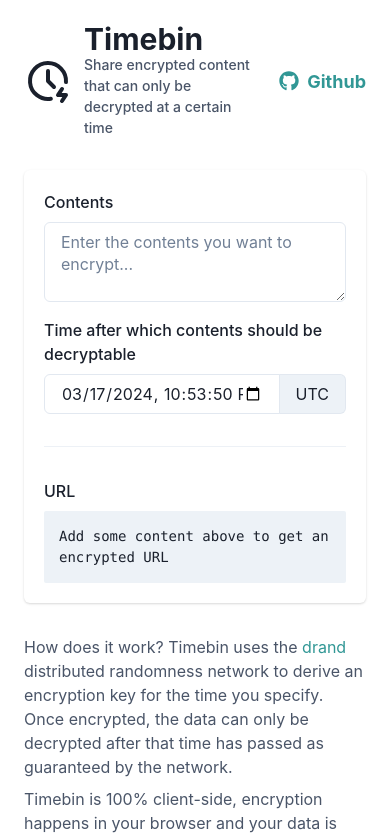
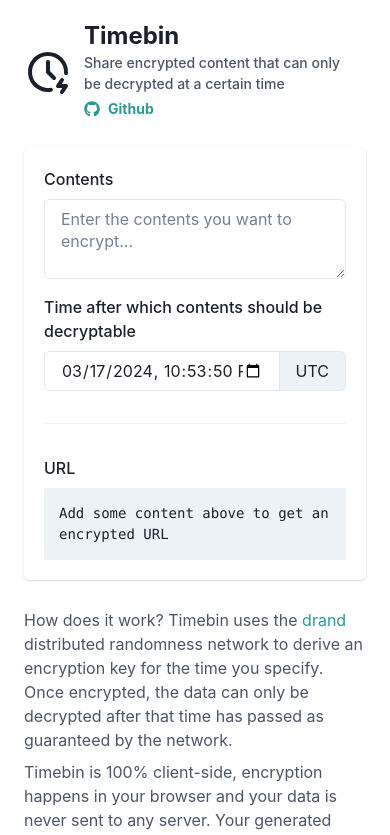
Before and after one commit to fabianlindfors/timebin, a React app: page / in a window 390 px wide. Shown: the top 835 px of the page. Built offline with nearby package versions, Linux system fonts and the light colour scheme; the HTML template or start-up script is replaced by a standard one; what tlock-js would draw is missing.

Commit message:
Make page responsive

```diff
--- a/package.json
+++ b/package.json
@@ -12,6 +12,7 @@
     "esbuild": "0.20.1"
   },
   "dependencies": {
+    "@chakra-ui/media-query": "^3.3.0",
     "@chakra-ui/react": "^2.8.2",
     "@emotion/react": "^11.11.4",
     "@emotion/styled": "^11.11.0",
--- a/src/App.tsx
+++ b/src/App.tsx
@@ -14,6 +14,7 @@
   Spacer,
   Divider,
   Show,
+  Hide,
 } from "@chakra-ui/react";
 
 import { FaGithub } from "react-icons/fa";
@@ -40,21 +41,45 @@
 
   return (
     <Container maxW="4xl" p={6}>
-      <Stack spacing={8}>
+      <Stack spacing={7}>
         <HStack>
+          <Link href="/" _hover={{ textDecoration: "none" }}>
             <HStack spacing={3}>
               <Icon as={TbClockBolt} boxSize={12} />
-            <VStack spacing={0} align="flex-start">
-              <Text fontSize="3xl" as="b" lineHeight={1}>
+              <VStack spacing={1} align="flex-start">
+                <Text
+                  fontSize={{ base: "2xl", sm: "3xl" }}
+                  as="b"
+                  lineHeight={1}
+                >
                   Timebin
                 </Text>
-              <Text fontSize="sm" fontWeight="medium" color="gray.600">
-                Share encrypted content that can only be decrypted at a certain
-                time
+                <Text
+                  fontSize={{ base: "sm", sm: "sm" }}
+                  fontWeight="medium"
+                  color="gray.600"
+                >
+                  Share encrypted content that can only be decrypted at a
+                  certain time{" "}
                 </Text>
+                <Hide above="sm">
+                  <Link
+                    href="https://github.com/fabianlindfors/timebin"
+                    color="teal.500"
+                  >
+                    <HStack>
+                      <Icon as={FaGithub} boxSize={4} />
+                      <Text fontSize="sm" as="b">
+                        Github
+                      </Text>
+                    </HStack>
+                  </Link>
+                </Hide>
               </VStack>
             </HStack>
+          </Link>
           <Spacer />
+          <Show above="sm">
             <Link
               href="https://github.com/fabianlindfors/timebin"
               color="teal.500"
@@ -66,14 +91,17 @@
                 </Text>
               </HStack>
             </Link>
+          </Show>
         </HStack>
+
         <Card>
           <CardBody>{body}</CardBody>
         </Card>
+
         <Stack>
           <Text color="gray.600">
             How does it work? Timebin uses the{" "}
-            <Link href="https://drand.love" isExternal color="teal.500">
+            <Link href="https://drand.love" color="teal.500">
               drand
             </Link>{" "}
             distributed randomness network to derive an encryption key for the
```
Also changed, not shown: 1 other file (tests, documents, lock files or other folders). Lines whose indentation alone changed are shown as unchanged.
